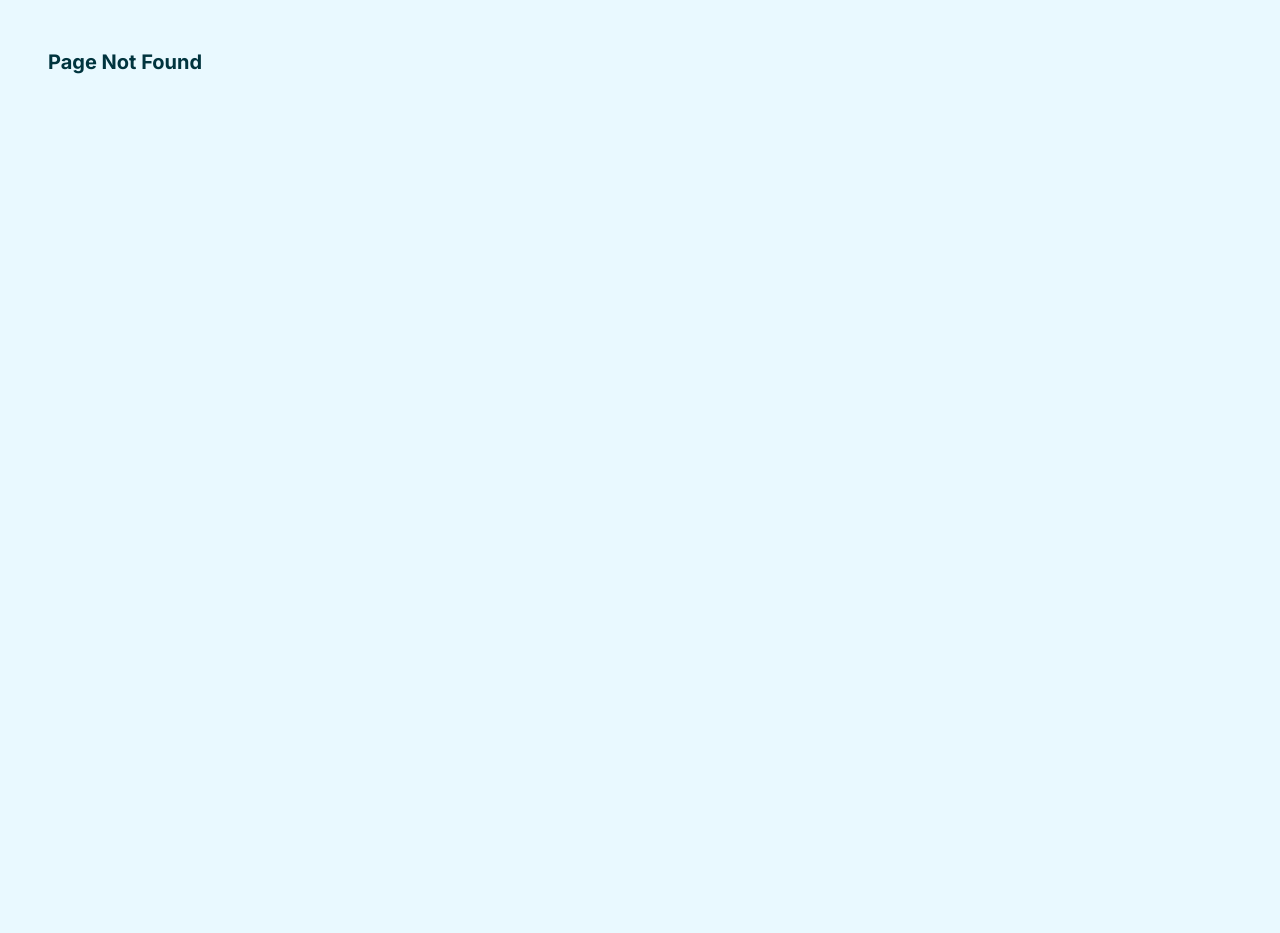
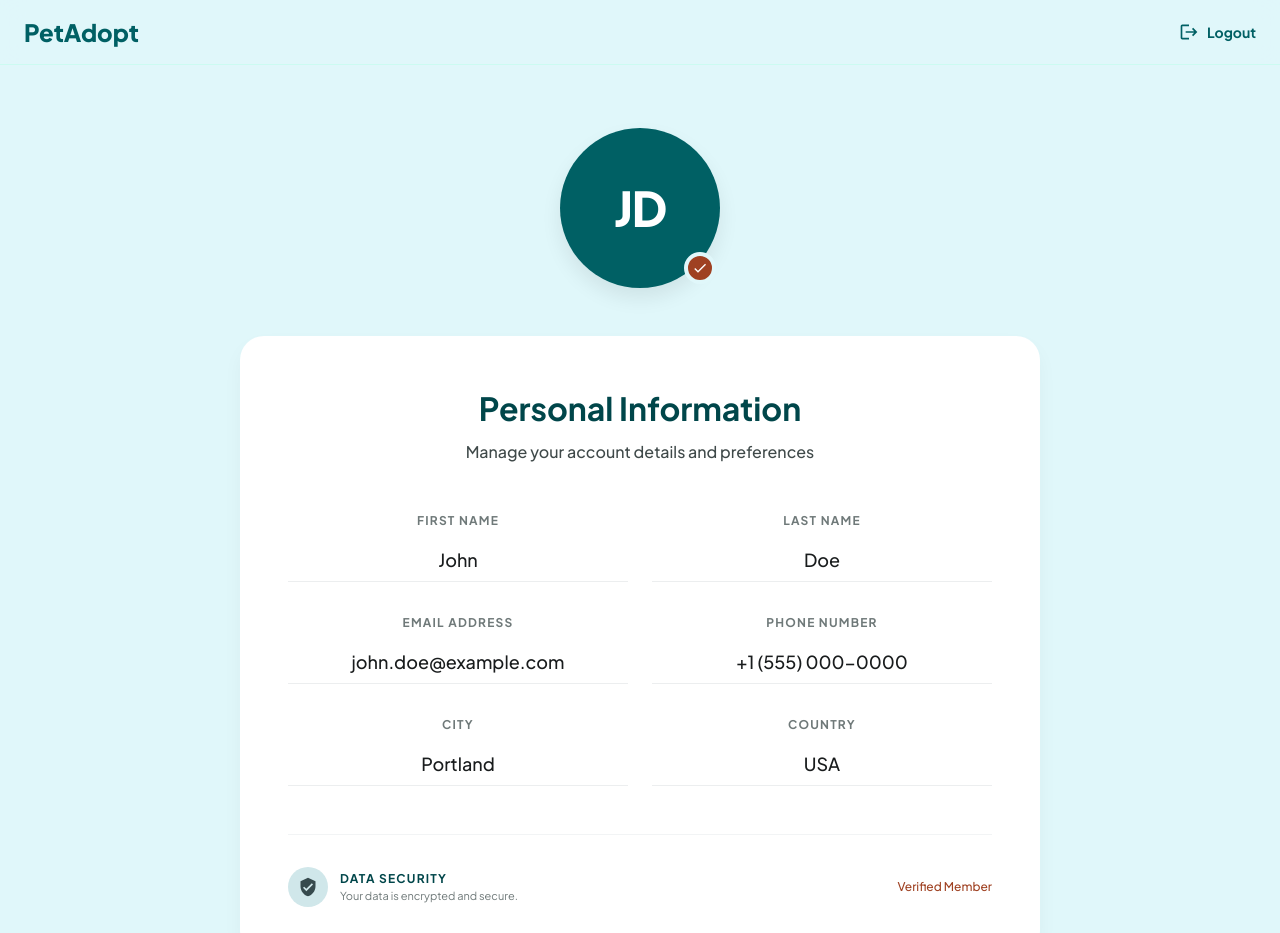
Before and after one commit to MarianMakram/PetAdopt, a React (Vite) app in the folder frontend/: page /profile in a window 1280 px wide. Before the commit this address had no page. Shown: the top 933 px of the page. Before the commit the page ends 800 px from the top, so only its background shows below. Built offline with nearby package versions, Linux system fonts and the light colour scheme.

Commit message:
profile page

```diff
--- a/frontend/src/App.jsx
+++ b/frontend/src/App.jsx
@@ -13,6 +13,7 @@ import AdopterRequestsPage from './pages/AdopterRequestsPage';
 import RequestsDashboard from './pages/owner-admin/RequestsDashboard';
 import LoginForm from './pages/Login';
 import Register from './pages/Register';
+import ProfilePage from './pages/Profile';
 
 
 export default function App() {
@@ -26,6 +27,7 @@ export default function App() {
         <Route path="/pets/:id" element={<PetDetailsPage />} />
         <Route path="/favorites" element={<FavoritesPage />} />
         <Route path="/requests" element={<AdopterRequestsPage />} />
+        <Route path="/profile" element={<ProfilePage />} />
         <Route path="/owner/pets" element={<OwnerPets />} />
         <Route path="/owner/pets/add" element={<AddEditPet />} />
         <Route path="/owner/pets/edit/:id" element={<AddEditPet />} />
--- a/frontend/src/pages/Login.jsx
+++ b/frontend/src/pages/Login.jsx
@@ -133,15 +133,12 @@ export default function LoginForm() {
 
       if (res.ok) {
         const token = await res.text();
-        // حفظ التوكن
         if (form.stay) {
           localStorage.setItem("token", token);
         } else {
           sessionStorage.setItem("token", token);
         }
         showSnack("Welcome back! 🐾 You're now logged in.", "success");
-        // هنا تقدري تعملي redirect بعد شوية
-        // setTimeout(() => navigate("/dashboard"), 1500);
       } else {
         const text = await res.text();
         showSnack(text || "Invalid email or password.", "error");
--- /dev/null
+++ b/frontend/src/pages/Profile.jsx
@@ -0,0 +1,203 @@
+import { useState } from "react";
+
+// ── Icons ──────────────────────────────────────────────────────────────────
+const ShieldIcon = () => (
+  <svg viewBox="0 0 24 24" fill="currentColor" className="w-5 h-5">
+    <path d="M12 1L3 5v6c0 5.55 3.84 10.74 9 12 5.16-1.26 9-6.45 9-12V5l-9-4zm-2 16l-4-4 1.41-1.41L10 14.17l6.59-6.59L18 9l-8 8z" />
+  </svg>
+);
+
+const PawIcon = ({ cls = "w-5 h-5" }) => (
+  <svg viewBox="0 0 24 24" fill="currentColor" className={cls}>
+    <path d="M4.5 11c1.1 0 2-.9 2-2s-.9-2-2-2-2 .9-2 2 .9 2 2 2zm3-4c1.1 0 2-.9 2-2s-.9-2-2-2-2 .9-2 2 .9 2 2 2zm9 0c1.1 0 2-.9 2-2s-.9-2-2-2-2 .9-2 2 .9 2 2 2zm3 4c1.1 0 2-.9 2-2s-.9-2-2-2-2 .9-2 2 .9 2 2 2zm-4.91 2.39C13.88 12.53 12.96 12 12 12s-1.88.53-2.59 1.39C8.67 14.24 8 15 8 16c0 2.21 1.79 4 4 4s4-1.79 4-4c0-1-.67-1.76-1.41-2.61z" />
+  </svg>
+);
+
+const HeartIcon = () => (
+  <svg viewBox="0 0 24 24" fill="currentColor" className="w-5 h-5">
+    <path d="M12 21.35l-1.45-1.32C5.4 15.36 2 12.28 2 8.5 2 5.42 4.42 3 7.5 3c1.74 0 3.41.81 4.5 2.09C13.09 3.81 14.76 3 16.5 3 19.58 3 22 5.42 22 8.5c0 3.78-3.4 6.86-8.55 11.54L12 21.35z" />
+  </svg>
+);
+
+const ChatIcon = () => (
+  <svg viewBox="0 0 24 24" fill="currentColor" className="w-5 h-5">
+    <path d="M20 2H4c-1.1 0-2 .9-2 2v18l4-4h14c1.1 0 2-.9 2-2V4c0-1.1-.9-2-2-2z" />
+  </svg>
+);
+
+const PersonIcon = () => (
+  <svg viewBox="0 0 24 24" fill="currentColor" className="w-5 h-5">
+    <path d="M12 12c2.21 0 4-1.79 4-4s-1.79-4-4-4-4 1.79-4 4 1.79 4 4 4zm0 2c-2.67 0-8 1.34-8 4v2h16v-2c0-2.66-5.33-4-8-4z" />
+  </svg>
+);
+
+const VerifiedIcon = () => (
+  <svg viewBox="0 0 24 24" fill="currentColor" className="w-4 h-4">
+    <path d="M9 16.17L4.83 12l-1.42 1.41L9 19 21 7l-1.41-1.41L9 16.17z" />
+  </svg>
+);
+
+const LogoutIcon = () => (
+  <svg viewBox="0 0 24 24" fill="currentColor" className="w-5 h-5">
+    <path d="M17 7l-1.41 1.41L18.17 11H8v2h10.17l-2.58 2.58L17 17l5-5-5-5zM4 5h8V3H4c-1.1 0-2 .9-2 2v14c0 1.1.9 2 2 2h8v-2H4V5z" />
+  </svg>
+);
+
+// ── Field Row ──────────────────────────────────────────────────────────────
+const ProfileField = ({ label, value }) => (
+  <div className="space-y-2 flex flex-col items-center text-center">
+    <label className="block text-[12px] font-bold text-[#6f7979] uppercase tracking-widest">
+      {label}
+    </label>
+    <div className="text-[18px] font-medium text-[#191c1d] py-2 border-b border-[#eceeef] w-full text-center">
+      {value}
+    </div>
+  </div>
+);
+
+// ── Nav Item ───────────────────────────────────────────────────────────────
+const NavItem = ({ icon, label, active = false }) => (
+  <div
+    className={`flex flex-col items-center justify-center gap-1 px-4 py-1 rounded-xl transition-all duration-200 active:scale-90 cursor-pointer ${
+      active
+        ? "bg-[#E0F7FA] text-[#006064]"
+        : "text-[#9ca3af]"
+    }`}
+  >
+    {icon}
+    <span className="text-xs font-medium font-['Plus_Jakarta_Sans']">{label}</span>
+  </div>
+);
+
+// ── Main Component ─────────────────────────────────────────────────────────
+export default function ProfilePage() {
+  const [activeNav, setActiveNav] = useState("profile");
+
+  // Static user data — replace with real API data as needed
+  const user = {
+    initials: "JD",
+    firstName: "John",
+    lastName: "Doe",
+    email: "john.doe@example.com",
+    phone: "+1 (555) 000-0000",
+    city: "Portland",
+    country: "USA",
+  };
+
+  return (
+    <div
+      className="relative min-h-screen w-screen bg-[#E0F7FA] font-['Plus_Jakarta_Sans',sans-serif] text-[#191c1d] antialiased"
+    >
+      {/* ── Top App Bar ── */}
+      <header className="fixed top-0 left-0 w-full z-50 bg-[#E0F7FA]/80 border-b border-teal-100 backdrop-blur-md">
+        <div className="flex justify-between items-center w-full px-6 py-4">
+          <p className="text-2xl font-black text-[#006064] font-['Plus_Jakarta_Sans'] m-0">
+            PetAdopt
+          </p>
+
+          <button
+            type="button"
+            className="flex items-center gap-2 text-[#006064] font-bold text-[14px] bg-transparent border-none cursor-pointer hover:opacity-70 transition-opacity"
+          >
+            <LogoutIcon />
+            Logout
+          </button>
+        </div>
+      </header>
+
+      {/* ── Main Content ── */}
+      <main className="pt-32 pb-40 px-4 w-full flex justify-center">
+        <div className="w-full max-w-[800px] mx-auto flex flex-col items-center">
+
+          {/* Avatar */}
+          <div className="relative mb-12">
+            <div
+              className="w-32 h-32 md:w-40 md:h-40 rounded-full bg-[#006064] flex items-center justify-center text-white"
+              style={{ boxShadow: "0 10px 20px rgba(0,0,0,0.08)" }}
+            >
+              <span className="text-[48px] font-extrabold tracking-tight leading-none">
+                {user.initials}
+              </span>
+            </div>
+            {/* Verified badge */}
+            <div className="absolute bottom-1 right-1 w-8 h-8 bg-[#9f4122] rounded-full border-4 border-[#E0F7FA] flex items-center justify-center text-white">
+              <VerifiedIcon />
+            </div>
+          </div>
+
+          {/* Card */}
+          <div
+            className="w-full bg-white rounded-3xl p-8 md:p-12 space-y-12"
+            style={{ boxShadow: "0 10px 20px rgba(0,0,0,0.04)" }}
+          >
+            {/* Card Header */}
+            <div className="text-center">
+              <h1 className="text-[32px] font-bold text-[#00464a] m-0 mb-2">
+                Personal Information
+              </h1>
+              <p className="text-[16px] text-[#3f4949] font-medium m-0">
+                Manage your account details and preferences
+              </p>
+            </div>
+
+            {/* Fields Grid */}
+            <div className="grid grid-cols-1 md:grid-cols-2 gap-x-6 gap-y-8">
+              <ProfileField label="First Name"     value={user.firstName} />
+              <ProfileField label="Last Name"      value={user.lastName}  />
+              <ProfileField label="Email Address"  value={user.email}     />
+              <ProfileField label="Phone Number"   value={user.phone}     />
+              <ProfileField label="City"           value={user.city}      />
+              <ProfileField label="Country"        value={user.country}   />
+            </div>
+
+            {/* Footer Row */}
+            <div className="pt-8 border-t border-[#f2f4f5] flex flex-col sm:flex-row justify-between items-start sm:items-center gap-4">
+              <div className="flex items-center gap-3">
+                <div className="w-10 h-10 rounded-full bg-[#d0e7ea] flex items-center justify-center text-[#364a4d]">
+                  <ShieldIcon />
+                </div>
+                <div>
+                  <p className="text-[12px] font-bold text-[#00464a] m-0 uppercase tracking-widest">
+                    Data Security
+                  </p>
+                  <p className="text-[11px] text-[#6f7979] m-0">
+                    Your data is encrypted and secure.
+                  </p>
+                </div>
+              </div>
+              <p className="text-[12px] font-medium text-[#9f4122] m-0">
+                Verified Member
+              </p>
+            </div>
+          </div>
+        </div>
+      </main>
+
+      {/* ── Bottom Nav (Mobile) ── */}
+      <nav className="md:hidden fixed bottom-0 left-0 w-full z-50 bg-white/90 border-t border-[#f1f5f9] backdrop-blur-lg rounded-t-2xl px-4 py-3 flex justify-around items-center"
+        style={{ boxShadow: "0 -10px 20px rgba(0,0,0,0.04)" }}
+      >
+        <NavItem
+          icon={<PawIcon />}
+          label="Explore"
+          active={activeNav === "explore"}
+        />
+        <NavItem
+          icon={<HeartIcon />}
+          label="Favorites"
+          active={activeNav === "favorites"}
+        />
+        <NavItem
+          icon={<ChatIcon />}
+          label="Messages"
+          active={activeNav === "messages"}
+        />
+        <NavItem
+          icon={<PersonIcon />}
+          label="Profile"
+          active={activeNav === "profile"}
+        />
+      </nav>
+    </div>
+  );
+}
```
Also changed, not shown: 25 other files (tests, documents, lock files or other folders).
